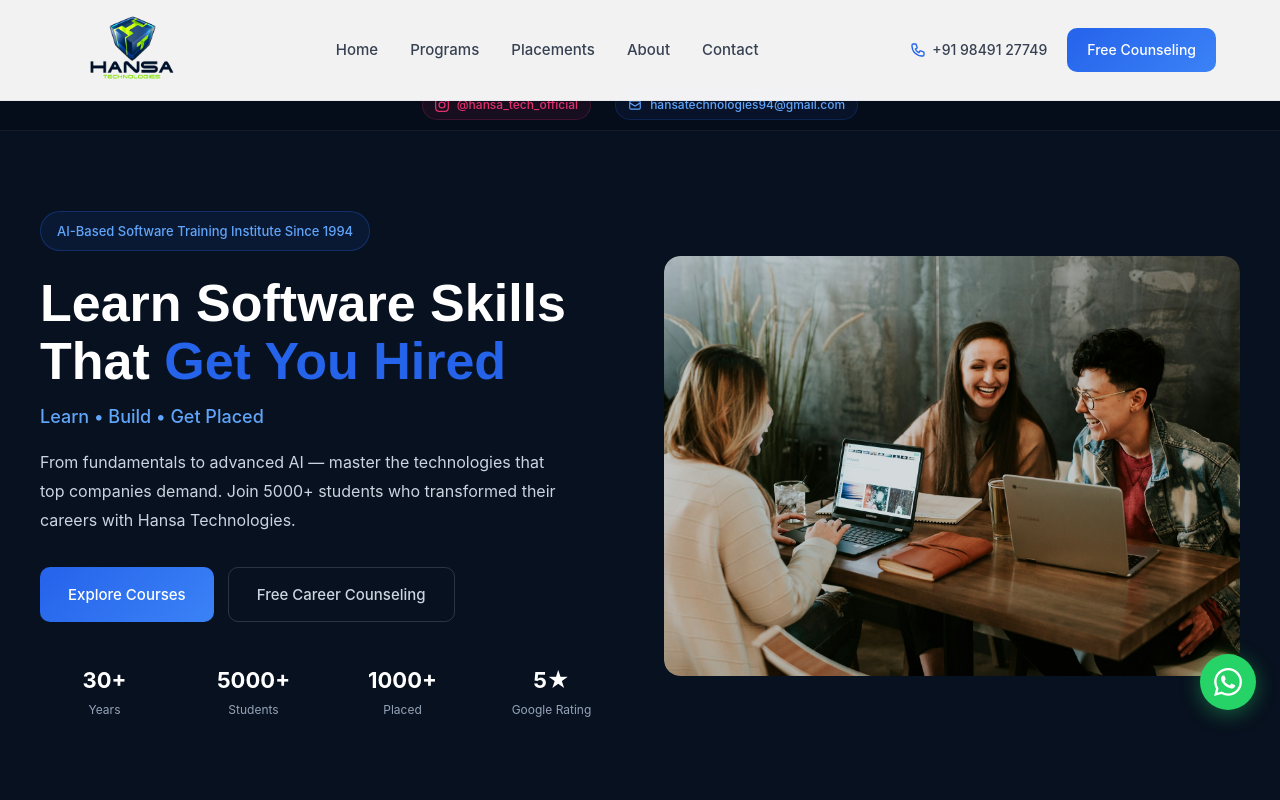
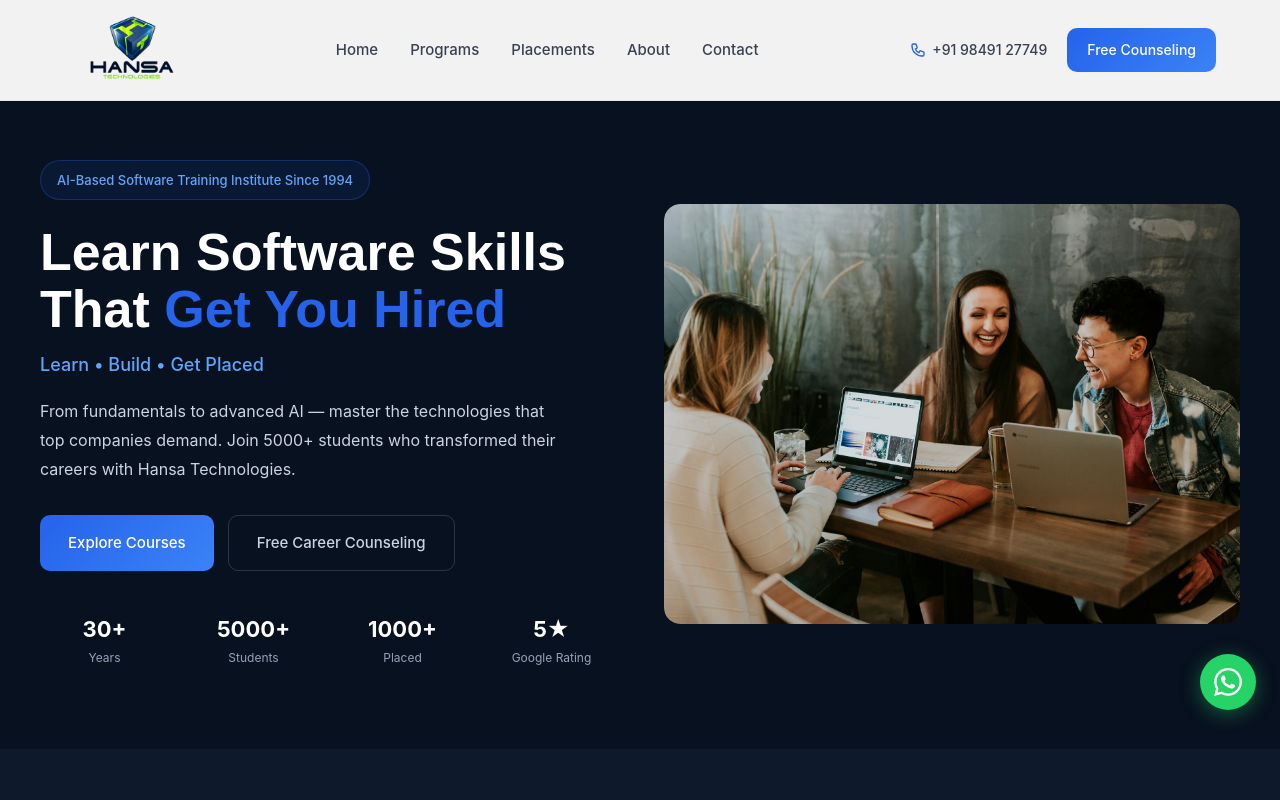
Before and after one commit to Lokesh19-2005/hansa-technologies, a Next.js app: page / in a window 1280 px wide. Shown: the top 800 px of the page. Built offline with nearby package versions, Linux system fonts and the light colour scheme; a web font is replaced by a local one.

Commit message:
Revert "Add Instagram and email highlight bar above hero section"
This reverts commit c689d62ee1d2495f5b7033e218507389ba4f238d.

```diff
--- a/src/app/page.tsx
+++ b/src/app/page.tsx
@@ -12,20 +12,6 @@
 export default function HomePage() {
   return (
     <div style={{ paddingTop: "80px" }}>
-      {/* Top Bar - Instagram & Email */}
-      <div style={{ background: "#060D1A", borderBottom: "1px solid rgba(255,255,255,0.06)", padding: "10px 24px" }}>
-        <div style={{ maxWidth: "1200px", margin: "0 auto", display: "flex", flexWrap: "wrap", justifyContent: "center", alignItems: "center", gap: "24px" }}>
-          <a href="https://www.instagram.com/hansa_tech_official" target="_blank" rel="noopener noreferrer" style={{ display: "flex", alignItems: "center", gap: "8px", textDecoration: "none", padding: "4px 12px", background: "rgba(225,48,108,0.08)", border: "1px solid rgba(225,48,108,0.2)", borderRadius: "20px" }}>
-            <svg width="14" height="14" fill="#E1306C" viewBox="0 0 24 24"><path d="M12 2.163c3.204 0 3.584.012 4.85.07 3.252.148 4.771 1.691 4.919 4.919.058 1.265.069 1.645.069 4.849 0 3.205-.012 3.584-.069 4.849-.149 3.225-1.664 4.771-4.919 4.919-1.266.058-1.644.07-4.85.07-3.204 0-3.584-.012-4.849-.07-3.26-.149-4.771-1.699-4.919-4.92-.058-1.265-.07-1.644-.07-4.849 0-3.204.013-3.583.07-4.849.149-3.227 1.664-4.771 4.919-4.919 1.266-.057 1.645-.069 4.849-.069zM12 0C8.741 0 8.333.014 7.053.072 2.695.272.273 2.69.073 7.052.014 8.333 0 8.741 0 12c0 3.259.014 3.668.072 4.948.2 4.358 2.618 6.78 6.98 6.98C8.333 23.986 8.741 24 12 24c3.259 0 3.668-.014 4.948-.072 4.354-.2 6.782-2.618 6.979-6.98.059-1.28.073-1.689.073-4.948 0-3.259-.014-3.667-.072-4.947-.196-4.354-2.617-6.78-6.979-6.98C15.668.014 15.259 0 12 0zm0 5.838a6.162 6.162 0 100 12.324 6.162 6.162 0 000-12.324zM12 16a4 4 0 110-8 4 4 0 010 8zm6.406-11.845a1.44 1.44 0 100 2.881 1.44 1.44 0 000-2.881z"/></svg>
-            <span style={{ fontSize: "12px", color: "#E1306C", fontWeight: 500 }}>@hansa_tech_official</span>
-          </a>
-          <a href="mailto:hansatechnologies94@gmail.com" style={{ display: "flex", alignItems: "center", gap: "8px", textDecoration: "none", padding: "4px 12px", background: "rgba(37,99,235,0.08)", border: "1px solid rgba(37,99,235,0.2)", borderRadius: "20px" }}>
-            <svg width="14" height="14" fill="none" viewBox="0 0 24 24" stroke="#60A5FA" strokeWidth="2"><path strokeLinecap="round" strokeLinejoin="round" d="M3 8l7.89 5.26a2 2 0 002.22 0L21 8M5 19h14a2 2 0 002-2V7a2 2 0 00-2-2H5a2 2 0 00-2 2v10a2 2 0 002 2z"/></svg>
-            <span style={{ fontSize: "12px", color: "#60A5FA", fontWeight: 500 }}>hansatechnologies94@gmail.com</span>
-          </a>
-        </div>
-      </div>
-
       {/* HERO SECTION */}
       <section style={{ padding: "80px 24px", background: "#08111F" }}>
         <div style={{ maxWidth: "1200px", margin: "0 auto" }}>
```
